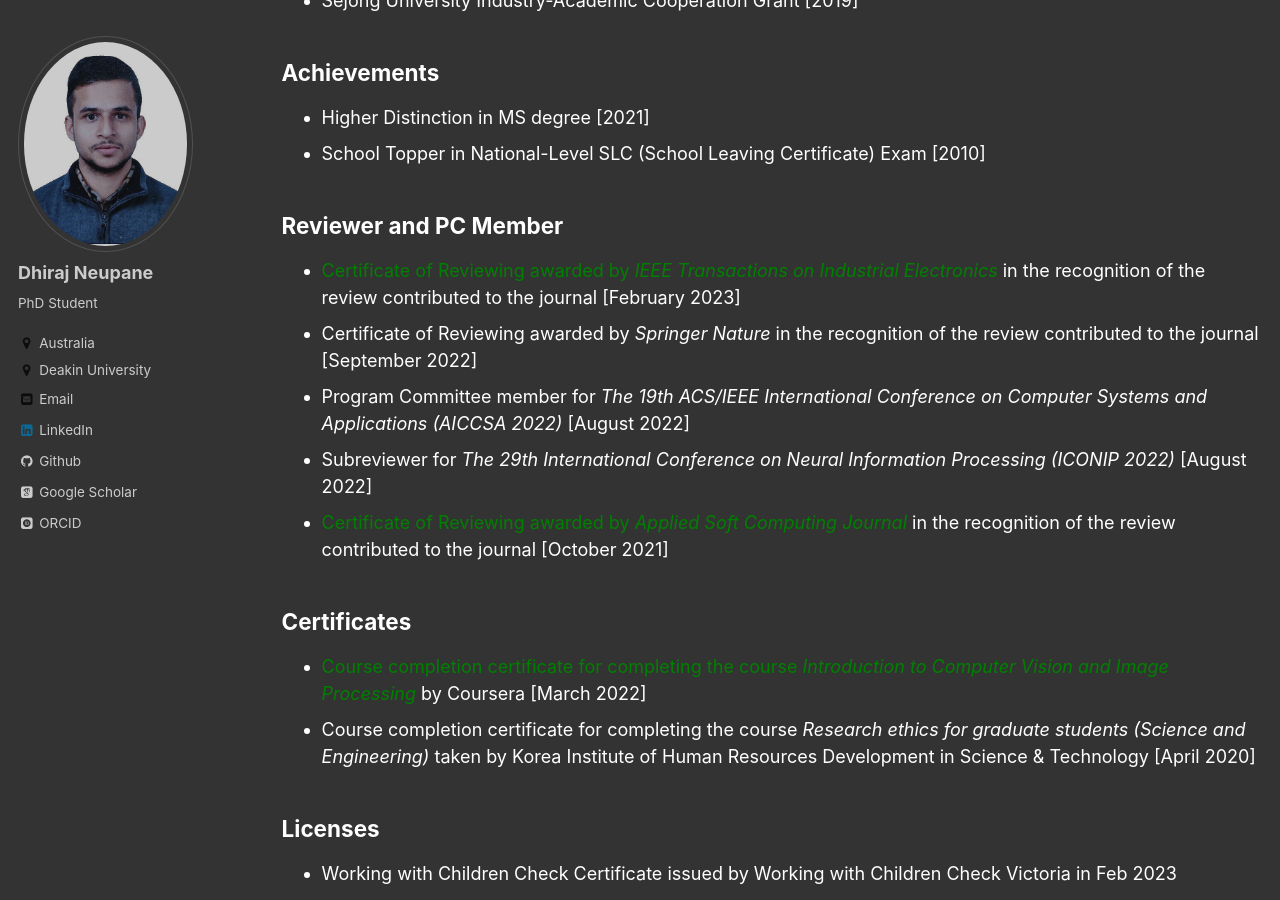
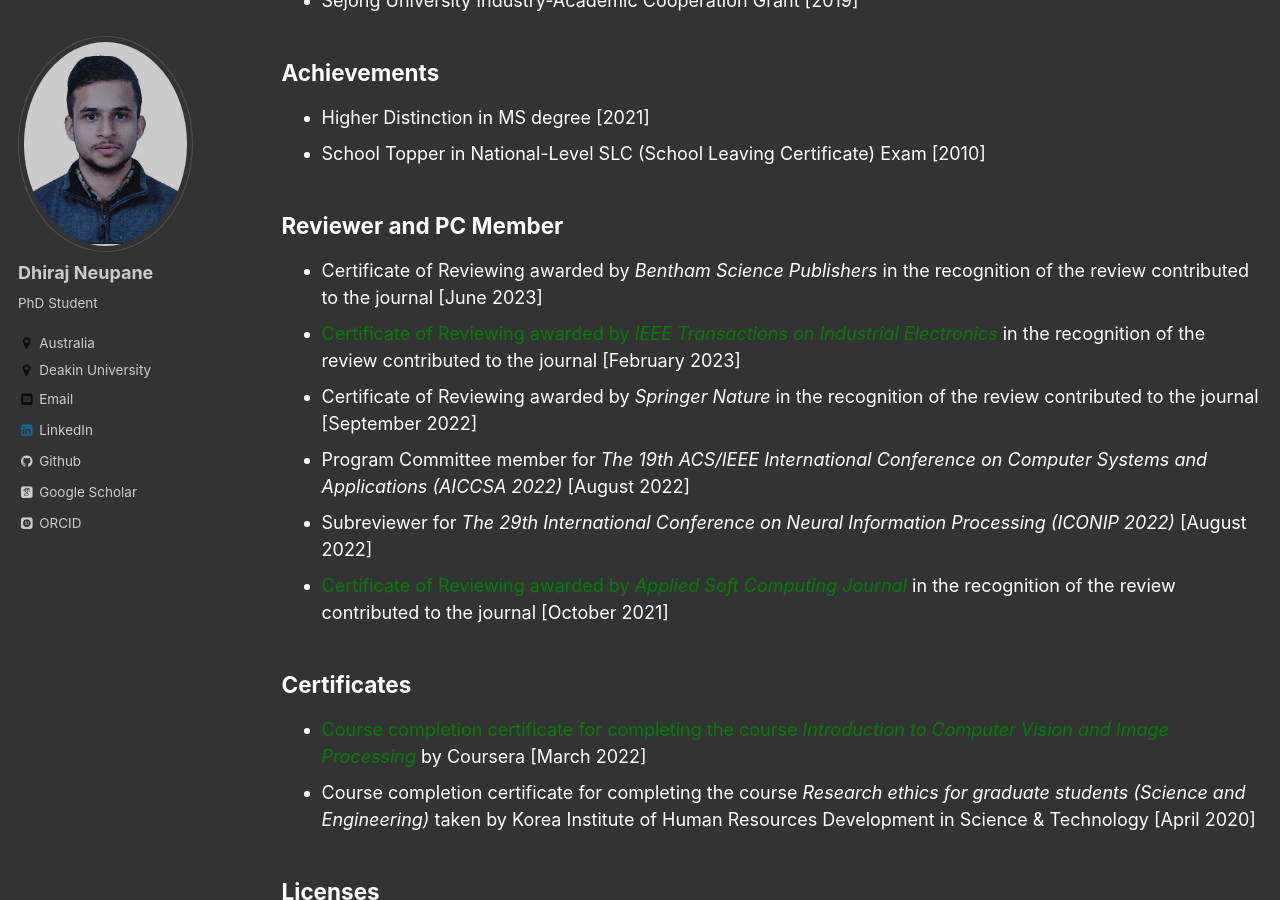
Before and after one commit to dhirajneupane/academicPortfolio, a Jekyll site: the page built from _pages/grants-awards.md, in a window 1280 px wide and 900 px high, scrolled down 357 px. Built offline with Jekyll 4.4.1, drawn with Linux system fonts in a browser that asks for light colours; some web fonts are replaced.

Commit message:
Update grants-awards.md

```diff
--- a/_pages/grants-awards.md
+++ b/_pages/grants-awards.md
@@ -17,6 +17,8 @@ redirect_from:
 * School Topper in National-Level SLC (School Leaving Certificate) Exam [2010]
 
 ## Reviewer and PC Member
+
+* Certificate of Reviewing awarded by _Bentham Science Publishers_ in the recognition of the review contributed to the journal [June 2023]
 * [<span style="color:green">Certificate of Reviewing awarded by _IEEE Transactions on Industrial Electronics_</span>](https://www.linkedin.com/posts/dhiraj-neupane-6b3089113_ieee-reviewer-activity-7026848069040160768-Ltda?utm_source=share&utm_medium=member_desktop){:target="_blank"} in the recognition of the review contributed to the journal [February 2023]
 * Certificate of Reviewing awarded by _Springer Nature_ in the recognition of the review contributed to the journal [September 2022]
 * Program Committee member for _The 19th ACS/IEEE International Conference on Computer Systems and Applications (AICCSA 2022)_ [August 2022]
```
